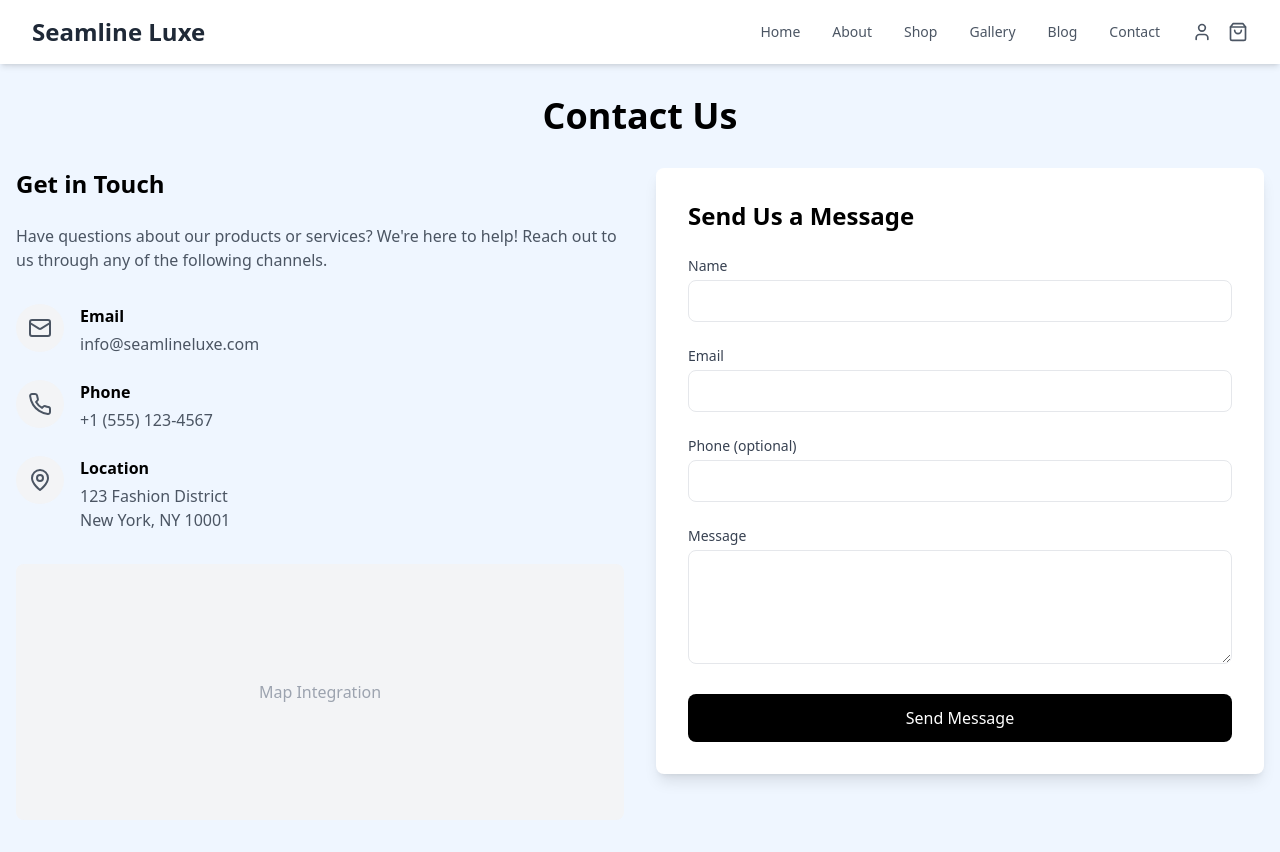
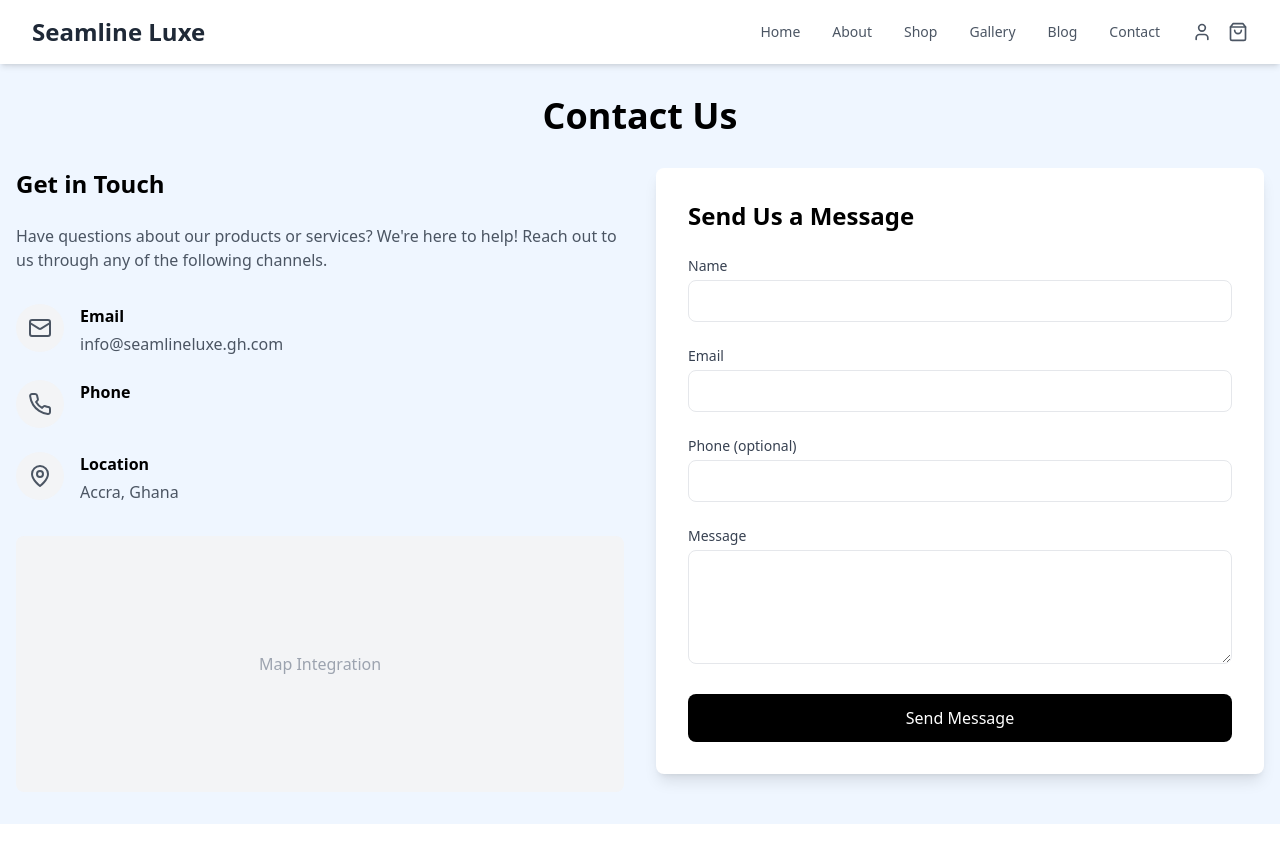
Before and after one commit to edgararthur/seamline-luxe, a React (Vite) app: page /contact in a window 1280 px wide. After the commit the page ends 824 px from the top, so only its background shows below. Built offline with nearby package versions, Linux system fonts and the light colour scheme.

Commit message:
Update Contact.tsx

```diff
--- a/src/pages/Contact.tsx
+++ b/src/pages/Contact.tsx
@@ -39,7 +39,7 @@ const Contact = () => {
               </div>
               <div>
                 <h3 className="font-semibold mb-1">Email</h3>
-                <p className="text-gray-600">info@seamlineluxe.com</p>
+                <p className="text-gray-600">info@seamlineluxe.gh.com</p>
               </div>
             </div>
 
@@ -49,7 +49,7 @@ const Contact = () => {
               </div>
               <div>
                 <h3 className="font-semibold mb-1">Phone</h3>
-                <p className="text-gray-600">+1 (555) 123-4567</p>
+                <p className="text-gray-600"></p>
               </div>
             </div>
 
@@ -60,8 +60,7 @@ const Contact = () => {
               <div>
                 <h3 className="font-semibold mb-1">Location</h3>
                 <p className="text-gray-600">
-                  123 Fashion District<br />
-                  New York, NY 10001
+                  Accra, Ghana<br />
                 </p>
               </div>
             </div>
```
